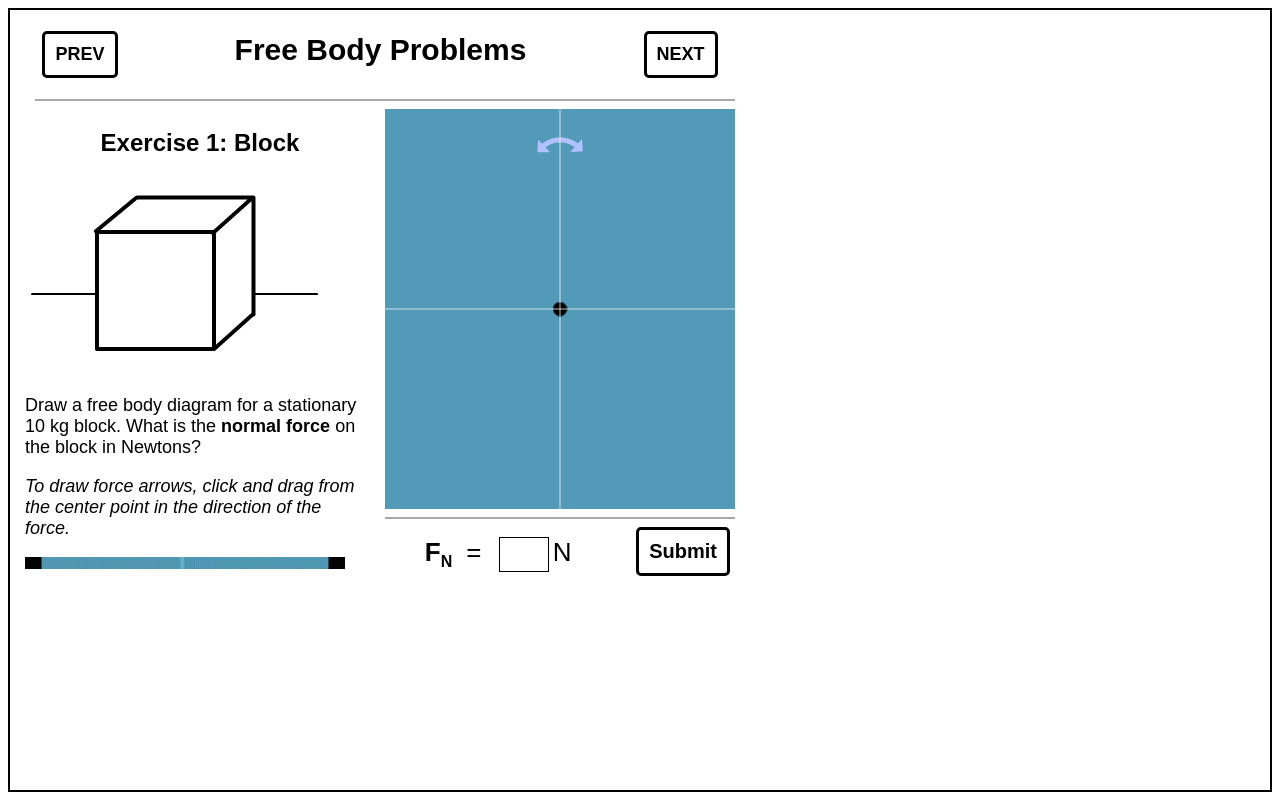
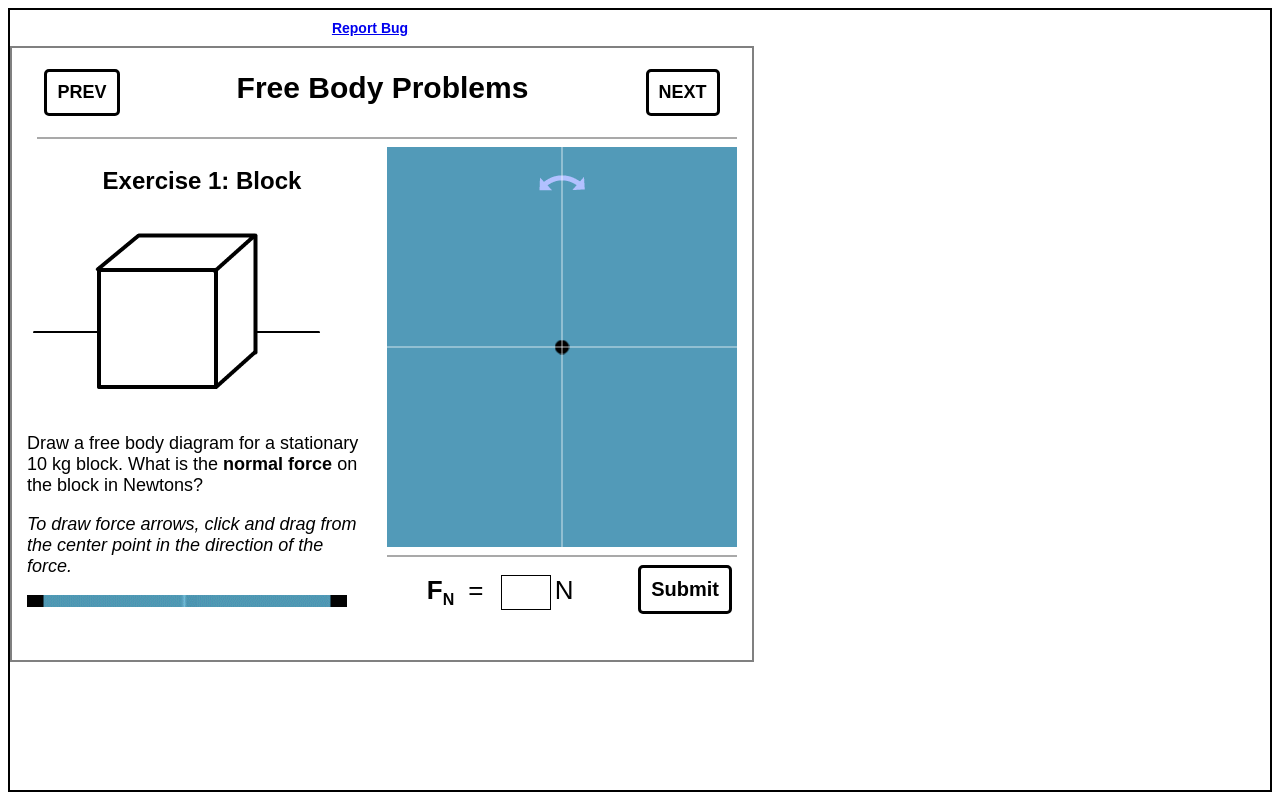
Before and after one commit to samthe13th/physics100, a plain HTML site: page free_body.html in a window 1280 px wide. Drawn offline with nearby package versions, Linux system fonts and the light colour scheme.

Commit message:
Added bug reporting

```diff
--- a/css/rocket.css
+++ b/css/physics.css
@@ -77,13 +77,24 @@ p {
 .rocketHead {
     font-family: Arial, sans-serif;
 }
+
+#bugReport {
+    width: 700px;
+    text-align: center;
+    margin: 10px;
+    font-family: Arial, sans-serif;
+    font-size: 14px;
+}
+
 .fuel {
     display: inline;
     font-size:20px;
 }
 .appWrap{
     display: inline-block;
-    border-style: none;
+    border-style: solid;
+    border-color: grey;
+    border-width: 2px;
     padding: 15px;
 }
 .answer {
--- a/free_body.html
+++ b/free_body.html
@@ -2,7 +2,7 @@
 
 <head>
     <meta charset="UTF-8" />
-    <link type="text/css" rel="stylesheet" href="css/rocket.css">
+    <link type="text/css" rel="stylesheet" href="css/physics.css">
     <title>Free Body Diagrams</title>
     <script type="text/javascript" src="js/phaser.min.js"></script>
     <script src="https://ajax.googleapis.com/ajax/libs/jquery/1.12.2/jquery.min.js"></script>
@@ -12,7 +12,6 @@
 <body>
 
     <div id="feedback" class="modal">
-
         <!-- Modal content -->
         <div class="modal-content">
             <div class="modal-header">
@@ -24,6 +23,11 @@
             </div>
         </div>
 
+    </div>
+    <div id="bugReport">
+        <a href="https://docs.google.com/forms/d/1u_eBh_dIReZnWgmI4Ys52pM7ayHHaIVvRywo18x-Ktk/viewform" target="_blank">
+            <strong>Report Bug</strong>
+        </a>
     </div>
 
     <div class="appWrap">
```
